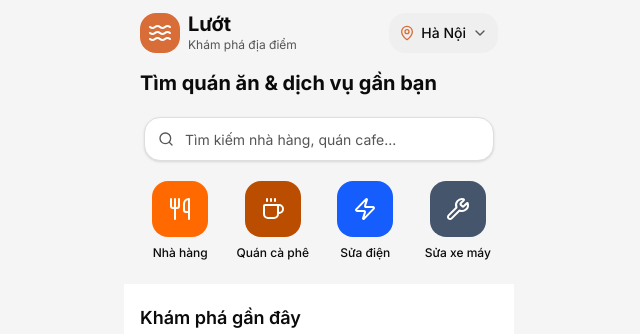
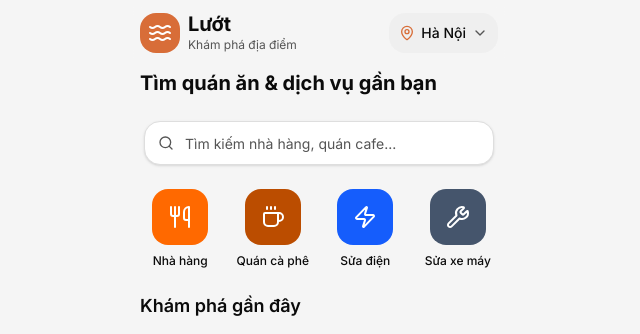
Before and after one commit to li654755627-glitch/v0-surf-pwa, a Next.js app: page / in a window 1280 px wide. Shown: the top 334 px of the page, without its empty margins (321-961 px from the left). Built offline with nearby package versions, Linux system fonts and the light colour scheme.

Commit message:
feat: refactor HomePage layout and components organization

```diff
--- a/app/page.tsx
+++ b/app/page.tsx
@@ -27,9 +27,7 @@ export default function HomePage() {
   })
 
   return (
-    <div className="min-h-screen">
-      {/* Header + Search Area - Light Gray Background */}
-      <div className="bg-background">
+    <div className="min-h-screen pb-8">
       {/* Header */}
       <header className="sticky top-0 z-50 bg-background/95 backdrop-blur supports-[backdrop-filter]:bg-background/80 safe-top">
         <div className="flex items-center justify-between px-4 py-3">
@@ -41,8 +39,8 @@ export default function HomePage() {
         </div>
       </header>
 
-        {/* Hero + Search + Categories */}
-        <div className="px-4 space-y-5 pb-6">
+      {/* Main Content */}
+      <main className="px-4 space-y-6">
         {/* Hero Text */}
         <section className="pt-1">
           <h1 className="text-xl font-bold text-foreground">Tìm quán ăn & dịch vụ gần bạn</h1>
@@ -60,17 +58,16 @@ export default function HomePage() {
         <section>
           <CategoryCards onCategoryClick={setSelectedCategory} />
         </section>
-        </div>
-      </div>
 
-      {/* Business Feed Area - White Background */}
-      <div className="bg-card px-4 pt-5 pb-8">
+        {/* Business Feed */}
+        <section>
           <BusinessFeed
             businesses={filteredBusinesses}
             selectedCategory={selectedCategory}
             onCategoryChange={setSelectedCategory}
           />
-      </div>
+        </section>
+      </main>
     </div>
   )
 }
```
Lines whose indentation alone changed are shown as unchanged.
